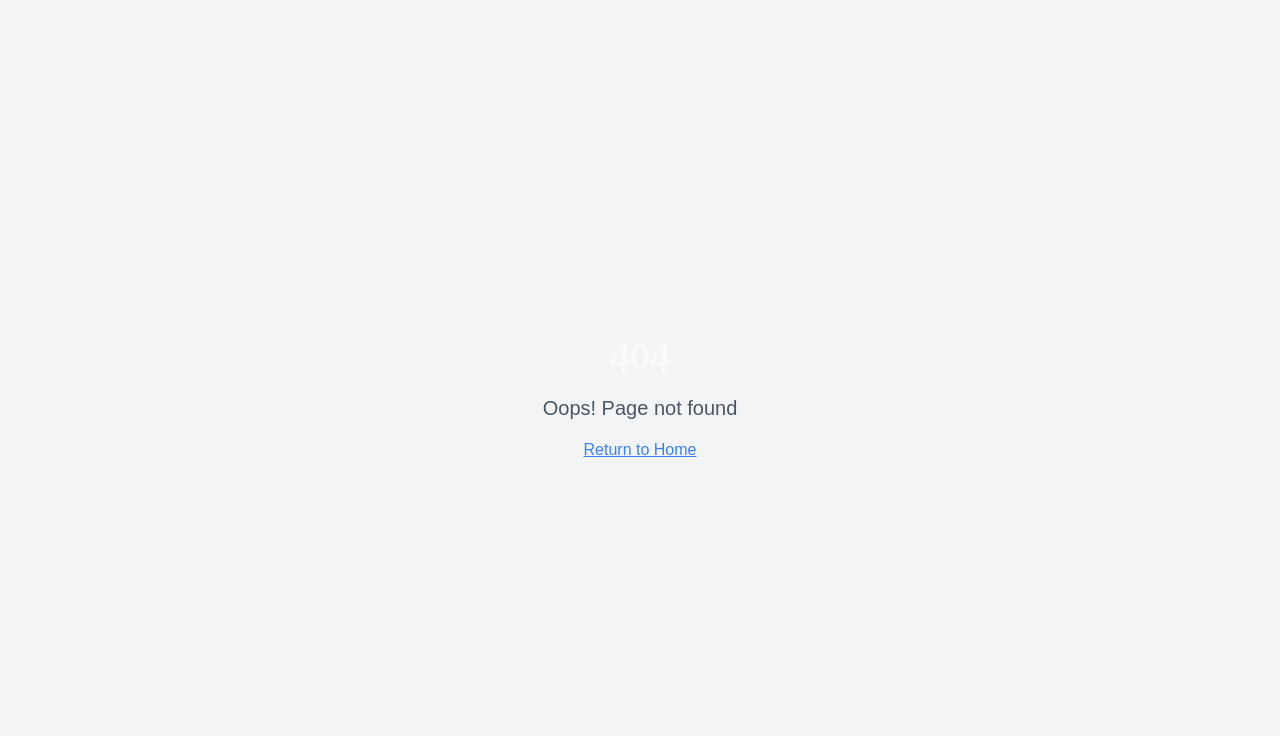
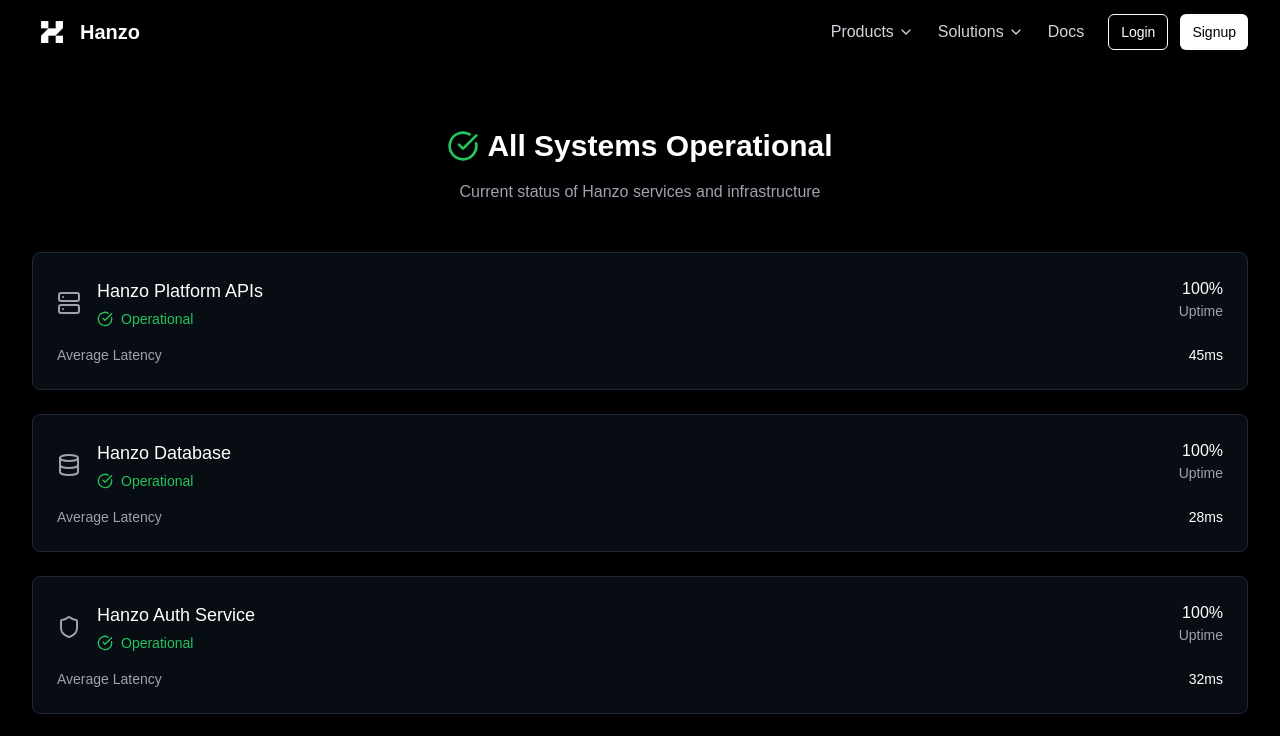
Before and after one commit to hanzoai/hanzo.industries, a React (Vite) app: page /status in a window 1280 px wide. Before the commit this address had no page. Shown: the top 736 px of the page. Built offline with nearby package versions, Linux system fonts and the light colour scheme; a web font is replaced by a local one.

Commit message:
Create status page
The footer's status link currently points nowhere. This commit creates the missing status page.

```diff
--- a/src/App.tsx
+++ b/src/App.tsx
@@ -10,6 +10,7 @@
 import Solutions from "./pages/Solutions";
 import NotFound from "./pages/NotFound";
 import Install from "./pages/Install";
+import Status from "./pages/Status";
 import { Blocks, Code2, Bot } from "lucide-react";
 import ProductPage from "./components/ProductPage";
 
@@ -47,6 +48,7 @@
           <Route path="/solutions" element={<Solutions />} />
           <Route path="/install" element={<Install />} />
           <Route path="/install.sh" element={<Install />} />
+          <Route path="/status" element={<Status />} />
           {productPages.map((product) => (
             <Route
               key={product.path}
--- /dev/null
+++ b/src/pages/Status.tsx
@@ -0,0 +1,105 @@
+
+import Navbar from "@/components/Navbar";
+import Footer from "@/components/Footer";
+import { CheckCircle, Server, Database, Shield, Cloud } from "lucide-react";
+
+const StatusPage = () => {
+  const services = [
+    {
+      name: "Hanzo Platform APIs",
+      icon: Server,
+      status: "Operational",
+      uptime: "100%",
+      latency: "45ms"
+    },
+    {
+      name: "Hanzo Database",
+      icon: Database,
+      status: "Operational",
+      uptime: "100%",
+      latency: "28ms"
+    },
+    {
+      name: "Hanzo Auth Service",
+      icon: Shield,
+      status: "Operational",
+      uptime: "100%",
+      latency: "32ms"
+    },
+    {
+      name: "Hanzo AI Engine",
+      icon: Cloud,
+      status: "Operational",
+      uptime: "100%",
+      latency: "52ms"
+    }
+  ];
+
+  return (
+    <div className="min-h-screen bg-black">
+      <Navbar />
+
+      <main className="pt-32 pb-16 px-4 sm:px-6 lg:px-8">
+        <div className="max-w-7xl mx-auto">
+          <div className="text-center mb-12">
+            <div className="inline-flex items-center space-x-2 mb-4">
+              <CheckCircle className="h-8 w-8 text-green-500" />
+              <h1 className="text-3xl font-bold text-white">All Systems Operational</h1>
+            </div>
+            <p className="text-gray-400">
+              Current status of Hanzo services and infrastructure
+            </p>
+          </div>
+
+          <div className="grid gap-6">
+            {services.map((service) => {
+              const Icon = service.icon;
+              return (
+                <div
+                  key={service.name}
+                  className="bg-gray-900/50 border border-gray-800 rounded-lg p-6"
+                >
+                  <div className="flex items-start justify-between">
+                    <div className="flex items-center space-x-4">
+                      <Icon className="h-6 w-6 text-gray-400" />
+                      <div>
+                        <h3 className="text-lg font-medium text-white">
+                          {service.name}
+                        </h3>
+                        <div className="flex items-center space-x-2 mt-1">
+                          <CheckCircle className="h-4 w-4 text-green-500" />
+                          <span className="text-green-500 text-sm">
+                            {service.status}
+                          </span>
+                        </div>
+                      </div>
+                    </div>
+                    <div className="text-right">
+                      <div className="text-white font-medium">{service.uptime}</div>
+                      <div className="text-gray-400 text-sm">Uptime</div>
+                    </div>
+                  </div>
+
+                  <div className="mt-4 flex items-center justify-between text-sm">
+                    <span className="text-gray-400">Average Latency</span>
+                    <span className="text-white">{service.latency}</span>
+                  </div>
+                </div>
+              )
+            })}
+          </div>
+
+          <div className="mt-12 text-center">
+            <div className="inline-block bg-green-500/10 border border-green-500/20 rounded-lg px-4 py-2">
+              <div className="text-green-500 font-medium">No incidents reported in the last 90 days</div>
+            </div>
+          </div>
+        </div>
+      </main>
+
+      <Footer />
+    </div>
+  );
+};
+
+export default StatusPage;
```
